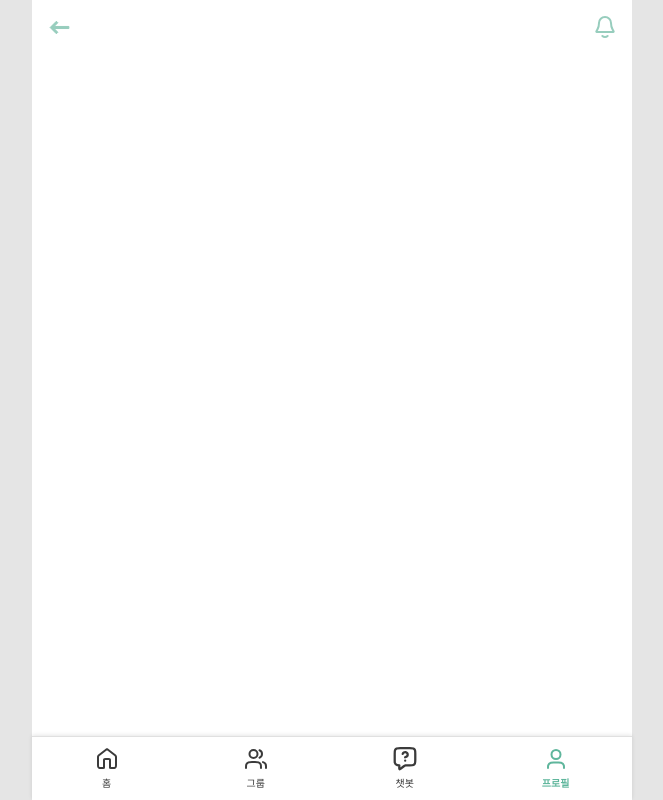
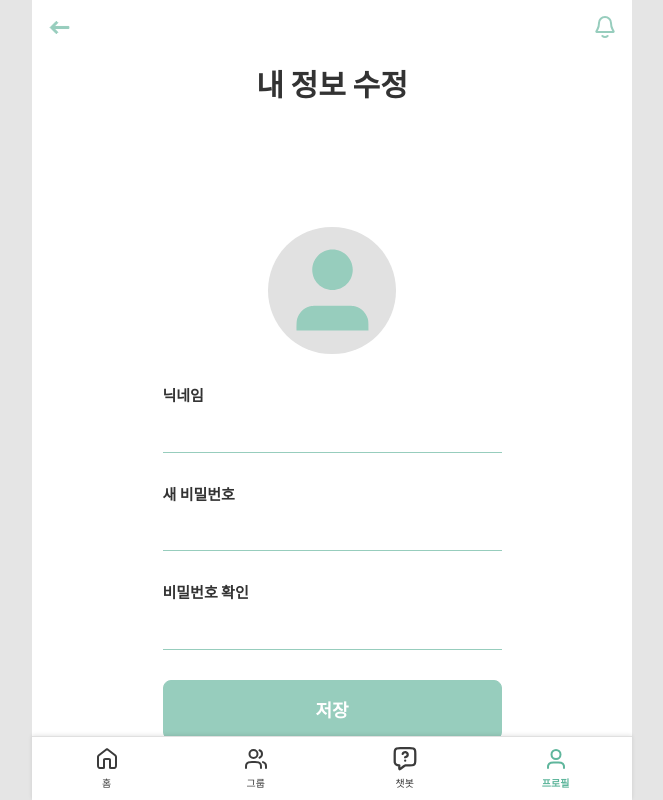
Before and after one commit to prgrms-web-devcourse-final-project/WEB1_1_ALL-I_FE, a React (Vite) app: page /mypage/edit in a window 1280 px wide. Shown: the whole page, without its empty margins (308-971 px from the left). Built offline with nearby package versions, Linux system fonts and the light colour scheme; a web font is replaced by a local one.

Commit message:
design: 내정보 수정 페이지 퍼블리싱

```diff
--- /dev/null
+++ b/src/hooks/useEditPage.ts
@@ -0,0 +1,67 @@
+import { useState, useRef } from "react";
+
+interface FormData {
+  name: string;
+  password: string;
+  checkPwd: string;
+}
+
+function useEditPage() {
+  const inputRef = useRef<HTMLInputElement | null>(null);
+
+  // 정보 수정 데이터들
+  const [formData, setFormData] = useState<FormData>({
+    name: "",
+    password: "",
+    checkPwd: "",
+  });
+
+  // 이미지 데이터들
+  const [imagePreview, setImagePreview] = useState<string | null>(null); // 미리보기 URL 저장
+  const [imageFile, setImageFile] = useState<File | null>(null); // 업로드할 파일 저장
+
+  // 파일 선택 핸들러
+  const handleImageUpload = (e: React.ChangeEvent<HTMLInputElement>) => {
+    const file = e.target.files?.[0];
+    if (file) {
+      // Blob을 이용해 미리보기 URL 생성
+      const previewUrl = URL.createObjectURL(file);
+      setImagePreview(previewUrl);
+      setImageFile(file); // 업로드할 파일 저장
+    }
+  };
+
+  const handleInputChange = (name: string) => (value: string) => {
+    setFormData((prev) => ({
+      ...prev,
+      [name]: value,
+    }));
+  };
+
+  const handleSubmit = (e: React.FormEvent<HTMLFormElement>) => {
+    e.preventDefault();
+
+    if (formData.password !== formData.checkPwd) {
+      alert("비밀번호가 일치하지 않습니다.");
+    } else if (imageFile) {
+      const formDatas = new FormData();
+      formDatas.append("image", imageFile);
+      formDatas.append("name", formData.name);
+      formDatas.append("password", formData.password);
+
+      console.log(formDatas); // 서버로 전송될 form 데이터 확인용
+    }
+  };
+
+  return {
+    inputRef,
+    formData,
+    setFormData,
+    imagePreview,
+    handleImageUpload,
+    handleInputChange,
+    handleSubmit,
+  };
+}
+
+export default useEditPage;
--- a/src/pages/mypage/MyPage.tsx
+++ b/src/pages/mypage/MyPage.tsx
@@ -34,7 +34,11 @@ function Mypage() {
             children="수정"
             buttonType="whiteMedium"
             type="button"
-            onClick={() => navigate("./edit")}
+            onClick={() =>
+              navigate("./edit", {
+                state: "닉네임",
+              })
+            }
           />
           <Button
             children="로그아웃"
--- /dev/null
+++ b/src/pages/mypage/edit/MyEditPage.style.ts
@@ -0,0 +1,33 @@
+import styled from "styled-components";
+
+export const Wrapper = styled.div`
+  width: 100%;
+  height: 100vh;
+  display: flex;
+  flex-direction: column;
+  align-items: center;
+  justify-content: space-around;
+`;
+
+export const Form = styled.form`
+  display: flex;
+  flex-direction: column;
+  gap: 30px;
+`;
+
+export const ImgContainer = styled.label`
+  width: 8.5rem;
+  height: 8.5rem;
+  border-radius: var(--border-radius-circle);
+  background-color: #e1e1e1;
+  display: flex;
+  justify-content: center;
+  align-items: center;
+  margin: 0 auto;
+  overflow: hidden;
+  cursor: pointer;
+`;
+
+export const FileUpload = styled.input.attrs({ type: "file" })`
+  display: none;
+`;
--- a/src/pages/mypage/edit/MyEditPage.tsx
+++ b/src/pages/mypage/edit/MyEditPage.tsx
@@ -1,5 +1,71 @@
+import * as Styled from "./MyEditPage.style";
+import { useLocation } from "react-router-dom";
+import Profile from "@/assets/icons/profile.svg?react";
+import TextInput from "@/components/common/TextInput/TextInput";
+import Button from "@/components/common/Button/Button";
+import useEditPage from "@/hooks/useEditPage";
+
 function MyEditPage() {
-  return <div>MyEditPage</div>;
+  const location = useLocation();
+  console.log(location.state); // useNavigate로 가져온 데이터 (닉네임, 사진 데이터가 들어갈 것으로 예상)
+
+  const {
+    inputRef,
+    formData,
+    handleImageUpload,
+    handleInputChange,
+    handleSubmit,
+    imagePreview,
+  } = useEditPage();
+
+  return (
+    <Styled.Wrapper>
+      <h1>내 정보 수정</h1>
+      <Styled.Form onSubmit={handleSubmit}>
+        <Styled.ImgContainer htmlFor="profileImage">
+          {imagePreview ? (
+            <img src={imagePreview} alt="" />
+          ) : (
+            <Profile width={113} height={108} fill="var(--color-primary)" />
+          )}
+        </Styled.ImgContainer>
+
+        <Styled.FileUpload
+          type="file"
+          id="profileImage"
+          accept="image/*"
+          ref={inputRef}
+          onChange={handleImageUpload}
+        />
+
+        <TextInput
+          name="name"
+          label="닉네임"
+          type="text"
+          value={formData.name}
+          onChange={handleInputChange("name")}
+          required={false}
+        />
+        <TextInput
+          name="password"
+          label="새 비밀번호"
+          type="password"
+          value={formData.password}
+          onChange={handleInputChange("password")}
+          required={false}
+        />
+        <TextInput
+          name="checkPwd"
+          label="비밀번호 확인"
+          type="password"
+          value={formData.checkPwd}
+          onChange={handleInputChange("checkPwd")}
+          required={false}
+        />
+        <Button children="저장" buttonType="primaryLarge" type="submit" />
+      </Styled.Form>
+    </Styled.Wrapper>
+  );
 }
 
 export default MyEditPage;
```
